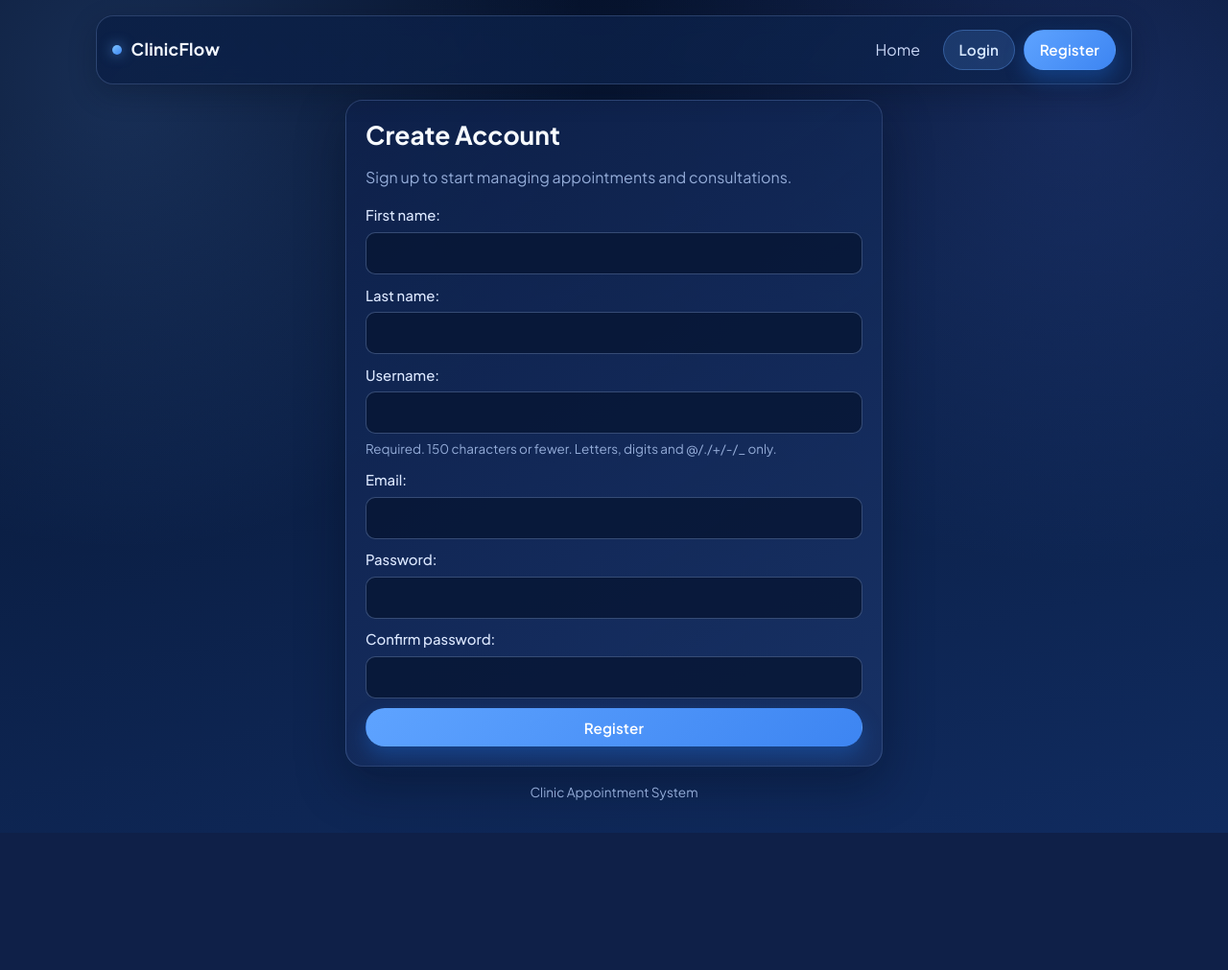
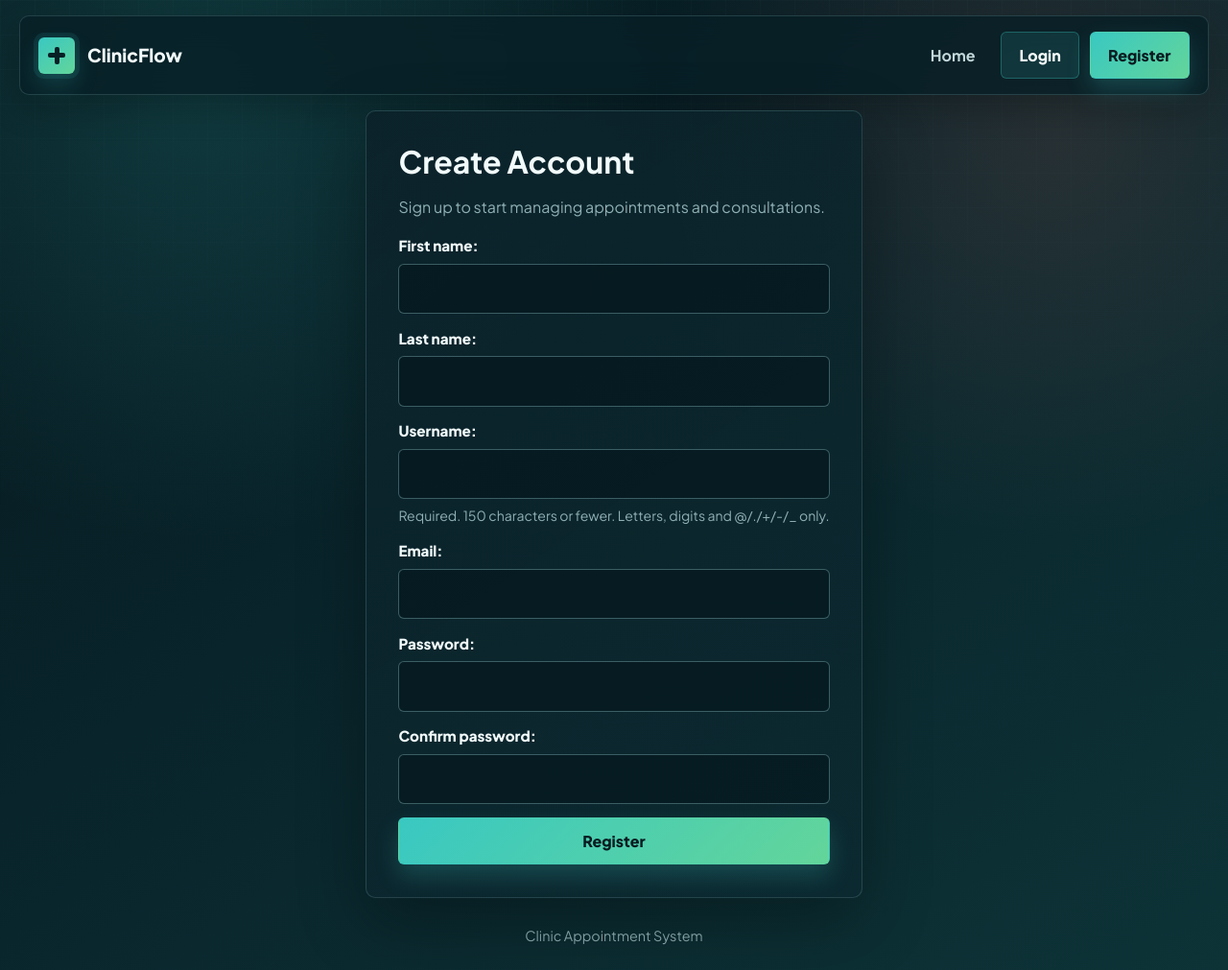
Before and after one commit to K-Sultan/Pharma, a Django app: page /accounts/register/ in a window 1280 px wide. Shown: the whole page at 96% size. Before the commit the page ends 868 px from the top, so only its background shows below. Run offline with Django 5.2, Linux system fonts and the light colour scheme.

Commit message:
new style

```diff
--- a/static/css/main.css
+++ b/static/css/main.css
@@ -1,27 +1,33 @@
-@import url('https://fonts.googleapis.com/css2?family=Plus+Jakarta+Sans:wght@400;500;600;700&display=swap');
+@import url('https://fonts.googleapis.com/css2?family=Plus+Jakarta+Sans:wght@400;500;600;700;800&display=swap');
 
 :root {
-    --bg-0: #06122b;
-    --bg-1: #0b1f45;
-    --bg-2: #102b5f;
-    --surface-0: rgba(14, 33, 75, 0.86);
-    --surface-1: rgba(24, 50, 102, 0.92);
-    --surface-2: rgba(35, 68, 131, 0.9);
-    --text-0: #f4f8ff;
-    --text-1: #cad8f7;
-    --text-2: #94acd8;
-    --line: rgba(138, 168, 224, 0.24);
-    --accent: #5ea3ff;
-    --accent-strong: #3d85f2;
-    --accent-soft: rgba(94, 163, 255, 0.18);
-    --success: #3cc9a7;
-    --warning: #f9bd52;
-    --danger: #f05f79;
-    --shadow-lg: 0 18px 50px rgba(4, 12, 29, 0.4);
-    --shadow-md: 0 10px 28px rgba(5, 14, 34, 0.32);
-    --radius-lg: 18px;
-    --radius-md: 12px;
-    --radius-sm: 10px;
+    --bg-0: #06171d;
+    --bg-1: #09242b;
+    --bg-2: #0d3337;
+    --surface: rgba(12, 34, 42, 0.92);
+    --surface-solid: #102c35;
+    --surface-soft: rgba(18, 48, 56, 0.88);
+    --surface-lift: rgba(24, 61, 70, 0.92);
+    --text: #f2fbfb;
+    --text-soft: #c3d8da;
+    --muted: #8fb0b4;
+    --line: rgba(154, 211, 214, 0.18);
+    --line-strong: rgba(159, 223, 226, 0.34);
+    --clinic-teal: #39c8c2;
+    --clinic-teal-dark: #118a90;
+    --clinic-teal-soft: rgba(57, 200, 194, 0.14);
+    --clinic-green: #63d59a;
+    --clinic-coral: #ff806d;
+    --clinic-coral-dark: #e85d4b;
+    --danger: #ff7890;
+    --danger-soft: rgba(255, 120, 144, 0.14);
+    --warning: #ffd075;
+    --warning-soft: rgba(255, 208, 117, 0.13);
+    --shadow-lg: 0 24px 70px rgba(0, 0, 0, 0.32);
+    --shadow-md: 0 14px 34px rgba(0, 0, 0, 0.22);
+    --radius-lg: 10px;
+    --radius-md: 8px;
+    --radius-sm: 6px;
 }
 
 * {
@@ -35,18 +41,37 @@ body {
 }
 
 body {
-    font-family: 'Plus Jakarta Sans', sans-serif;
-    color: var(--text-0);
+    min-height: 100vh;
+    font-family: 'Plus Jakarta Sans', Arial, sans-serif;
+    color: var(--text);
     background:
-        radial-gradient(circle at 10% 10%, rgba(95, 160, 255, 0.2), transparent 35%),
-        radial-gradient(circle at 88% 12%, rgba(90, 124, 255, 0.16), transparent 36%),
-        linear-gradient(165deg, var(--bg-0) 10%, var(--bg-1) 45%, var(--bg-2) 100%);
-    line-height: 1.55;
+        radial-gradient(circle at 16% 8%, rgba(57, 200, 194, 0.18), transparent 34%),
+        radial-gradient(circle at 86% 14%, rgba(255, 128, 109, 0.12), transparent 30%),
+        linear-gradient(145deg, var(--bg-0) 0%, var(--bg-1) 44%, var(--bg-2) 100%);
+    line-height: 1.6;
+}
+
+body::before {
+    content: "";
+    position: fixed;
+    inset: 0;
+    z-index: -1;
+    pointer-events: none;
+    opacity: 0.5;
+    background-image:
+        linear-gradient(rgba(159, 223, 226, 0.045) 1px, transparent 1px),
+        linear-gradient(90deg, rgba(159, 223, 226, 0.045) 1px, transparent 1px);
+    background-size: 36px 36px;
+    mask-image: linear-gradient(180deg, #000 0%, transparent 76%);
 }
 
 .page-shell {
-    width: min(1080px, calc(100% - 2rem));
-    margin: 1rem auto 2rem;
+    width: min(1240px, calc(100% - 2rem));
+    min-height: 100vh;
+    margin: 0 auto;
+    padding: 1rem 0 1.5rem;
+    display: flex;
+    flex-direction: column;
 }
 
 .top-nav {
@@ -55,172 +80,317 @@ body {
     align-items: center;
     gap: 1rem;
     flex-wrap: wrap;
-    padding: 0.85rem 1rem;
+    min-height: 76px;
+    padding: 1rem 1.2rem;
     border: 1px solid var(--line);
     border-radius: var(--radius-lg);
-    background: linear-gradient(130deg, rgba(11, 31, 69, 0.88), rgba(13, 36, 79, 0.72));
-    -webkit-backdrop-filter: blur(10px);
-    backdrop-filter: blur(10px);
+    background: rgba(8, 31, 39, 0.82);
+    -webkit-backdrop-filter: blur(16px);
+    backdrop-filter: blur(16px);
     box-shadow: var(--shadow-md);
+    animation: slideDown 0.45s ease both;
 }
 
 .brand-wrap {
     display: inline-flex;
     align-items: center;
-    gap: 0.6rem;
+    gap: 0.8rem;
 }
 
 .brand-dot {
-    width: 10px;
-    height: 10px;
-    border-radius: 50%;
-    background: linear-gradient(145deg, #7dc4ff, #3d85f2);
-    box-shadow: 0 0 14px rgba(93, 164, 255, 0.7);
+    position: relative;
+    display: inline-grid;
+    place-items: center;
+    width: 38px;
+    height: 38px;
+    border-radius: var(--radius-sm);
+    background: linear-gradient(145deg, var(--clinic-teal), var(--clinic-green));
+    box-shadow: 0 0 0 5px rgba(57, 200, 194, 0.1), 0 12px 24px rgba(57, 200, 194, 0.2);
+}
+
+.brand-dot::before,
+.brand-dot::after {
+    content: "";
+    position: absolute;
+    border-radius: 2px;
+    background: #062026;
+}
+
+.brand-dot::before {
+    width: 18px;
+    height: 5px;
+}
+
+.brand-dot::after {
+    width: 5px;
+    height: 18px;
 }
 
 .brand-link {
-    font-weight: 700;
-    font-size: 1.1rem;
+    color: var(--text);
+    font-size: 1.2rem;
+    font-weight: 800;
     text-decoration: none;
-    color: var(--text-0);
-    letter-spacing: 0.3px;
 }
 
 .nav-links {
     display: flex;
     align-items: center;
-    gap: 0.55rem;
+    gap: 0.65rem;
     flex-wrap: wrap;
 }
 
 .nav-link {
-    color: var(--text-1);
+    color: var(--text-soft);
     text-decoration: none;
     border-radius: var(--radius-sm);
-    padding: 0.5rem 0.85rem;
+    padding: 0.62rem 0.95rem;
     border: 1px solid transparent;
-    transition: all 0.2s ease;
+    font-weight: 700;
+    transition: background-color 0.2s ease, color 0.2s ease, border-color 0.2s ease, transform 0.2s ease;
 }
 
 .nav-link:hover {
-    color: var(--text-0);
-    background: rgba(255, 255, 255, 0.04);
+    color: var(--text);
     border-color: var(--line);
+    background: rgba(255, 255, 255, 0.06);
+    transform: translateY(-1px);
 }
 
 .content-wrap {
-    margin-top: 1rem;
+    flex: 1;
+    display: grid;
+    align-content: start;
+    gap: 1rem;
+    padding: 1rem 0;
 }
 
 .messages {
     display: grid;
-    gap: 0.6rem;
-    margin-bottom: 1rem;
+    gap: 0.75rem;
 }
 
 .alert {
     margin: 0;
-    padding: 0.8rem 1rem;
+    padding: 0.95rem 1.05rem;
     border-radius: var(--radius-md);
     border: 1px solid transparent;
-    font-weight: 500;
+    font-weight: 700;
+    background: var(--surface);
+    box-shadow: var(--shadow-md);
+    animation: fadeUp 0.35s ease both;
 }
 
 .alert-success {
-    background: rgba(60, 201, 167, 0.14);
-    border-color: rgba(60, 201, 167, 0.45);
+    color: #c9f8df;
+    background: rgba(99, 213, 154, 0.14);
+    border-color: rgba(99, 213, 154, 0.34);
 }
 
 .alert-warning {
-    background: rgba(249, 189, 82, 0.15);
-    border-color: rgba(249, 189, 82, 0.42);
+    color: var(--warning);
+    background: var(--warning-soft);
+    border-color: rgba(255, 208, 117, 0.32);
 }
 
 .alert-error {
-    background: rgba(240, 95, 121, 0.15);
-    border-color: rgba(240, 95, 121, 0.44);
+    color: var(--danger);
+    background: var(--danger-soft);
+    border-color: rgba(255, 120, 144, 0.32);
 }
 
 .alert-info {
-    background: rgba(94, 163, 255, 0.16);
-    border-color: rgba(94, 163, 255, 0.5);
+    color: #c7fffb;
+    background: var(--clinic-teal-soft);
+    border-color: rgba(57, 200, 194, 0.34);
 }
 
 .hero-card,
 .form-card,
-.panel-card {
+.panel-card,
+.card {
     border-radius: var(--radius-lg);
     border: 1px solid var(--line);
-    background: linear-gradient(145deg, var(--surface-0), var(--surface-1));
+    background: linear-gradient(145deg, var(--surface), rgba(12, 41, 48, 0.88));
     box-shadow: var(--shadow-lg);
-    padding: 1.25rem;
+    padding: clamp(1.35rem, 2.6vw, 2.25rem);
+    animation: fadeUp 0.5s ease both;
 }
 
-.kicker {
-    margin: 0 0 0.2rem;
-    font-size: 0.78rem;
+.hero-card {
+    position: relative;
+    overflow: hidden;
+    min-height: clamp(430px, 64vh, 680px);
+    display: grid;
+    align-content: center;
+    background:
+        linear-gradient(115deg, rgba(8, 35, 43, 0.96) 0%, rgba(11, 61, 68, 0.92) 54%, rgba(20, 105, 94, 0.85) 100%),
+        linear-gradient(135deg, #06171d, #0d3337);
+}
+
+.hero-card::before {
+    content: "";
+    position: absolute;
+    inset: 1.25rem;
+    border: 1px solid rgba(159, 223, 226, 0.18);
+    border-radius: var(--radius-lg);
+    pointer-events: none;
+}
+
+.hero-card::after {
+    content: "";
+    position: absolute;
+    right: clamp(1.4rem, 5vw, 4rem);
+    bottom: clamp(1.2rem, 5vw, 4rem);
+    width: min(360px, 34%);
+    aspect-ratio: 1.12;
+    border-radius: var(--radius-lg);
+    opacity: 0.86;
+    background:
+        linear-gradient(var(--clinic-coral), var(--clinic-coral)) 50% 42% / 18% 56% no-repeat,
+        linear-gradient(90deg, var(--clinic-coral), var(--clinic-coral)) 50% 42% / 52% 18% no-repeat,
+        linear-gradient(rgba(57, 200, 194, 0.42), rgba(57, 200, 194, 0.42)) 50% 77% / 70% 10px no-repeat,
+        linear-gradient(rgba(99, 213, 154, 0.38), rgba(99, 213, 154, 0.38)) 50% 87% / 54% 8px no-repeat,
+        rgba(242, 251, 251, 0.92);
+    box-shadow: 0 30px 70px rgba(0, 0, 0, 0.26);
+    transform: rotate(-3deg);
+    animation: floatCard 5.5s ease-in-out infinite;
+}
+
+.hero-card > * {
+    position: relative;
+    z-index: 1;
+    max-width: 720px;
+}
+
+.hero-card h1 {
+    font-size: clamp(2.3rem, 5.2vw, 4.3rem);
+}
+
+.hero-card p {
+    max-width: 650px;
+    color: var(--text-soft);
+    font-size: clamp(1rem, 1.6vw, 1.2rem);
+}
+
+.panel-card,
+.form-card,
+.card {
+    min-height: 220px;
+}
+
+.card .card {
+    margin-top: 1rem;
+    border-color: var(--line);
+    background: var(--surface-soft);
+    box-shadow: none;
+}
+
+.kicker,
+.eyebrow {
+    display: inline-flex;
+    width: fit-content;
+    margin: 0 0 0.65rem;
+    padding: 0.28rem 0.6rem;
+    border-radius: var(--radius-sm);
+    color: #d6fffb;
+    background: rgba(57, 200, 194, 0.13);
+    border: 1px solid rgba(57, 200, 194, 0.24);
+    font-size: 0.76rem;
+    font-weight: 800;
+    letter-spacing: 0.12em;
     text-transform: uppercase;
-    letter-spacing: 0.15em;
-    color: #8db9ff;
 }
 
 h1,
 h2,
-h3 {
+h3,
+h4 {
     margin-top: 0;
-    color: #f7fbff;
-    line-height: 1.2;
+    color: var(--text);
+    line-height: 1.16;
 }
 
 h1 {
-    font-size: clamp(1.55rem, 4vw, 2.1rem);
-    margin-bottom: 0.75rem;
+    margin-bottom: 0.85rem;
+    font-size: clamp(2rem, 4vw, 3rem);
 }
 
 h2 {
-    font-size: clamp(1.25rem, 3vw, 1.65rem);
+    margin-bottom: 0.7rem;
+    font-size: clamp(1.45rem, 3vw, 2rem);
+}
+
+h3 {
+    margin-bottom: 0.55rem;
+    font-size: 1.18rem;
+}
+
+h4 {
     margin-bottom: 0.6rem;
+    font-size: 1.05rem;
 }
 
 p {
-    color: var(--text-1);
+    color: var(--text-soft);
+    font-size: 1rem;
+}
+
+strong {
+    color: var(--text);
+}
+
+hr {
+    border: 0;
+    border-top: 1px solid var(--line);
+    margin: 1.25rem 0;
 }
 
 .muted {
-    color: var(--text-2);
+    color: var(--muted);
 }
 
 .narrow {
-    max-width: 560px;
+    max-width: 680px;
     margin-inline: auto;
 }
 
 .action-row {
-    margin-top: 1rem;
+    margin-top: 1.15rem;
     display: flex;
-    gap: 0.65rem;
+    align-items: center;
+    gap: 0.8rem;
     flex-wrap: wrap;
 }
 
 .card-list {
     display: grid;
-    gap: 0.9rem;
-    margin-top: 1rem;
+    gap: 1rem;
+    margin-top: 1.15rem;
 }
 
 .item-card {
     border-radius: var(--radius-md);
     border: 1px solid var(--line);
-    background: rgba(8, 23, 53, 0.42);
-    padding: 0.95rem 1rem;
+    border-left: 5px solid var(--clinic-teal);
+    background: var(--surface-soft);
+    padding: 1.1rem;
+    transition: transform 0.2s ease, border-color 0.2s ease, box-shadow 0.2s ease, background-color 0.2s ease;
+}
+
+.item-card:hover {
+    transform: translateY(-3px);
+    border-color: var(--line-strong);
+    background: var(--surface-lift);
+    box-shadow: var(--shadow-md);
 }
 
 .item-card h3 {
-    margin-bottom: 0.4rem;
+    margin-bottom: 0.45rem;
 }
 
 .item-card p {
-    margin: 0.25rem 0 0;
+    margin: 0.28rem 0 0;
 }
 
 .doctor-card {
@@ -258,20 +428,24 @@ p {
     align-items: center;
     justify-content: center;
     gap: 0.35rem;
-    min-height: 40px;
-    border-radius: 999px;
-    border: 1px solid transparent;
-    padding: 0.54rem 1rem;
-    font-weight: 600;
-    font-size: 0.95rem;
-    letter-spacing: 0.01em;
+    min-height: 46px;
+    border-radius: var(--radius-sm);
+    border: 1px solid var(--line-strong);
+    padding: 0.68rem 1.15rem;
+    color: #dcfffb;
+    background: rgba(255, 255, 255, 0.06);
+    font: inherit;
+    font-size: 1rem;
+    font-weight: 800;
     text-decoration: none;
     cursor: pointer;
     transition: transform 0.18s ease, box-shadow 0.18s ease, background-color 0.18s ease, border-color 0.18s ease;
 }
 
 .btn:hover {
-    transform: translateY(-1px);
+    transform: translateY(-2px);
+    border-color: rgba(57, 200, 194, 0.55);
+    box-shadow: 0 12px 24px rgba(0, 0, 0, 0.2);
 }
 
 .btn:active {
@@ -279,126 +453,139 @@ p {
 }
 
 .btn-primary {
-    color: #ffffff;
-    background: linear-gradient(135deg, var(--accent), var(--accent-strong));
-    box-shadow: 0 10px 20px rgba(27, 99, 199, 0.42);
-}
-
-.btn-primary:hover {
-    box-shadow: 0 13px 23px rgba(27, 99, 199, 0.56);
+    color: #071b20;
+    border-color: transparent;
+    background: linear-gradient(135deg, var(--clinic-teal), var(--clinic-green));
+    box-shadow: 0 12px 24px rgba(57, 200, 194, 0.22);
 }
 
 .btn-soft {
-    color: #d7e8ff;
-    background: var(--accent-soft);
-    border-color: rgba(104, 168, 255, 0.34);
+    color: #f6fffd;
+    background: rgba(57, 200, 194, 0.13);
+    border-color: rgba(57, 200, 194, 0.32);
 }
 
-.btn-soft:hover {
-    background: rgba(94, 163, 255, 0.25);
+form {
+    margin: 0;
 }
 
-button.btn {
-    font-family: inherit;
-}
-
-.stack-form {
+.stack-form,
+.card form:not(.slot-form),
+.form-card form {
     display: grid;
-    gap: 0.65rem;
+    gap: 0.85rem;
 }
 
 label {
-    font-size: 0.93rem;
-    color: #dce8ff;
-    font-weight: 500;
+    color: var(--text);
+    font-size: 0.95rem;
+    font-weight: 800;
 }
 
 input,
 select,
 textarea {
     width: 100%;
-    border: 1px solid rgba(142, 172, 230, 0.35);
-    background: rgba(8, 23, 53, 0.85);
-    color: #f3f8ff;
+    min-height: 46px;
+    border: 1px solid var(--line-strong);
     border-radius: var(--radius-sm);
-    padding: 0.72rem 0.8rem;
-    font-family: inherit;
-    font-size: 0.95rem;
+    background: rgba(3, 19, 24, 0.5);
+    color: var(--text);
+    padding: 0.78rem 0.9rem;
+    font: inherit;
+    font-size: 1rem;
     outline: none;
     transition: border-color 0.2s ease, box-shadow 0.2s ease, background-color 0.2s ease;
+}
+
+textarea {
+    min-height: 128px;
+    resize: vertical;
 }
 
 input:focus,
 select:focus,
 textarea:focus {
-    border-color: rgba(120, 184, 255, 0.75);
-    box-shadow: 0 0 0 3px rgba(94, 163, 255, 0.2);
-    background: rgba(7, 24, 58, 0.96);
+    border-color: var(--clinic-teal);
+    box-shadow: 0 0 0 4px rgba(57, 200, 194, 0.15);
+    background: rgba(3, 19, 24, 0.72);
+}
+
+input[type="hidden"] {
+    display: none;
 }
 
 .django-form p {
+    display: grid;
+    gap: 0.38rem;
     margin: 0;
-    display: grid;
-    gap: 0.35rem;
 }
 
 .django-form ul.errorlist {
     margin: 0;
     padding-left: 1rem;
-    color: #ff9eb1;
+    color: var(--danger);
+    font-size: 0.9rem;
+}
+
+.helptext {
+    color: var(--muted);
     font-size: 0.88rem;
 }
 
-.helptext {
-    font-size: 0.84rem;
-    color: var(--text-2);
-}
-
 .site-footer {
-    margin-top: 1rem;
+    margin-top: auto;
+    padding-top: 0.75rem;
+    color: var(--muted);
+    font-size: 0.9rem;
     text-align: center;
-    color: var(--text-2);
-    font-size: 0.85rem;
 }
 
 .schedule-table {
     width: 100%;
-    border-collapse: collapse;
-    margin-top: 0.8rem;
+    margin-top: 1rem;
     border: 1px solid var(--line);
     border-radius: var(--radius-md);
+    border-collapse: separate;
+    border-spacing: 0;
     overflow: hidden;
+    background: rgba(3, 19, 24, 0.38);
 }
 
 .schedule-table th,
 .schedule-table td {
-    padding: 0.65rem 0.75rem;
-    border-bottom: 1px solid rgba(138, 168, 224, 0.17);
+    padding: 0.85rem 0.95rem;
+    border-bottom: 1px solid var(--line);
     text-align: left;
+    vertical-align: middle;
 }
 
 .schedule-table thead th {
-    background: rgba(8, 23, 53, 0.72);
-    color: #e6f0ff;
-    font-size: 0.92rem;
+    color: #dffffc;
+    background: rgba(57, 200, 194, 0.16);
+    font-size: 0.94rem;
 }
 
 .schedule-table tbody tr:last-child td {
     border-bottom: none;
 }
 
+.schedule-table tbody tr:nth-child(even) {
+    background: rgba(255, 255, 255, 0.025);
+}
+
 .schedule-table tbody tr:hover {
-    background: rgba(94, 163, 255, 0.08);
+    background: rgba(57, 200, 194, 0.1);
 }
 
 .schedule-table .is-selected {
-    background: rgba(94, 163, 255, 0.16);
+    background: rgba(57, 200, 194, 0.16);
 }
 
 .day-link {
-    color: var(--text-0);
+    color: #bffffa;
+    font-weight: 800;
     text-decoration: none;
-    font-weight: 600;
 }
 
 .day-link:hover {
--- a/templates/base.html
+++ b/templates/base.html
@@ -5,7 +5,7 @@
     <meta name="viewport" content="width=device-width, initial-scale=1.0">
     <title>{% block title %}Clinic System{% endblock %}</title>
     {% load static %}
-    <link rel="stylesheet" href="{% static 'css/main.css' %}">
+    <link rel="stylesheet" href="{% static 'css/main.css' %}?v=clinic-dark-3">
 </head>
 <body>
     <div class="page-shell">
```
Also changed, not shown: other parts of static/css/main.css (+115 -45 lines), 1 other file.
